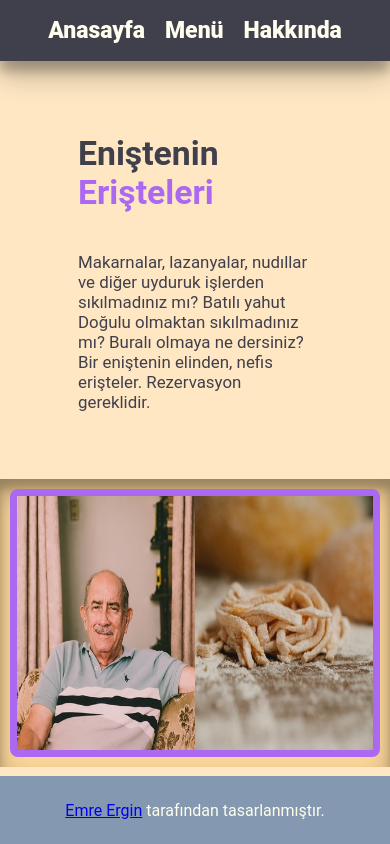
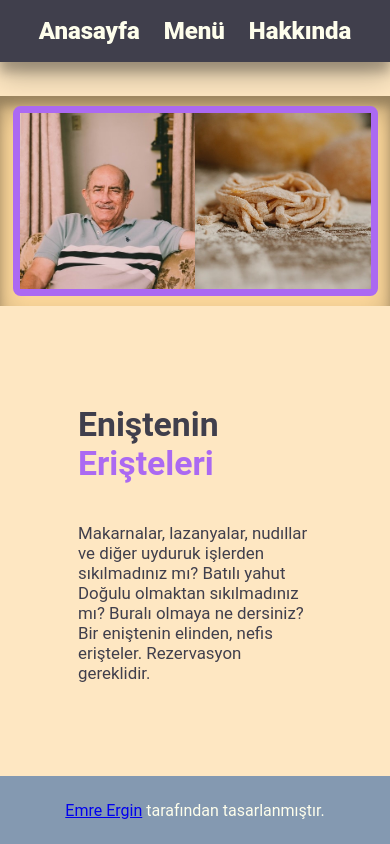
Before and after one commit to emrergin/restoran, a website built with webpack: page dist/index.html in a window 390 px wide. Built offline with Linux system fonts and the light colour scheme.

Commit message:
better mobile layout

```diff
--- a/src/index.js
+++ b/src/index.js
@@ -70,21 +70,14 @@ function boyHesabi(){
   let yuk2=document.getElementById("tepe2").offsetHeight;
   let yuk3=document.getElementById("footer").offsetHeight;
 
+  let finalBoyut=Math.min(document.body.offsetHeight-(yuk1+yuk2+yuk3)-50,document.body.offsetWidth*0.45);
+
   const kartlar = document.querySelectorAll('.card');
   kartlar.forEach((kart) =>{
-    kart.style.height=`${(document.body.offsetHeight-(yuk1+yuk2+yuk3)-60)}px`;
-    kart.style.width=`${(document.body.offsetHeight-(yuk1+yuk2+yuk3)-60)}px`;
+    kart.style.height=`${finalBoyut}px`;
+    kart.style.width=`${finalBoyut}px`;
   });
 }
-
-// pikseller.forEach((piksel) => {
-//   piksel.addEventListener('mousedown', ciz);
-//   piksel.addEventListener('mouseover', ciz2);
-//   piksel.addEventListener('click', ciz2);
-//   piksel.addEventListener('mouseup', dur);
-//   piksel.addEventListener("contextmenu", ( e )=> { e.preventDefault(); return false; } );
-// });
-
 
 function bilgiYukleme(){
   herSey.innerHTML=``;
--- a/src/style.css
+++ b/src/style.css
@@ -18,14 +18,12 @@ html,body{
     height: 100%;
     margin: 0px;
     background-color: #FEE7C2;
-    /* border: 2px solid red; */
-    /* gap: auto; */
 }
 
 #tepe{
     background-color: #403F4C;
     color: #fefeec;
-    font-size:18px;
+    font-size:4rem;
     display:flex;
     flex-direction: column;
     align-items: center;
@@ -151,7 +149,7 @@ li{
     align-content: space-evenly;
     width: 100%;
     height: 100%;
-    flex-wrap: wrap;
+    /* flex-wrap: wrap; */
     margin:0px 5vw;
     gap:0.5vh 2vw;
     background-color: #FDD89B;
@@ -186,39 +184,37 @@ li{
     box-shadow: rgba(0, 0, 0, 0.25) 0px 14px 28px inset, rgba(0, 0, 0, 0.22) 0px 10px 10px inset;
 }
 
-/* h1{ */
-    /* text-align: center; */
-/* } */
-
 
 /* Mobil */
 @media (max-width:700px) {
-    .tepe2{
+    #tepe2{
         order:3;
     }
-    .orta{
+    #orta{
         order:2;
     }
-    .footer{
+    #footer{
         order:10;
     }
-
-    /* #menuContainer{
-     justify-content: center;
-    } */
 
     .menuAlbum{
     margin:0px;
     gap:2px;
     align-items: center;
+    flex-wrap: wrap;
     }
 
     .menuitem{
-        /* display:flex;
-        flex-direction: column;
-        border-radius: 2vmin;
-        border: 2vmin solid #AB69F2;
-        height: auto; */
         width: 45%;
     }
+
+    #footer{
+        font-size:1rem;
+    }
+
+    ul{
+        font-size:1.5rem;
+        /* font-size: 90px; */
+        gap:1.5rem;
+    }
 }
```
Also changed, not shown: dist/78952845806b9c70a998.JPG (deleted), dist/index.html, dist/main.js, src/Man_eating_noodels.JPG (deleted).
